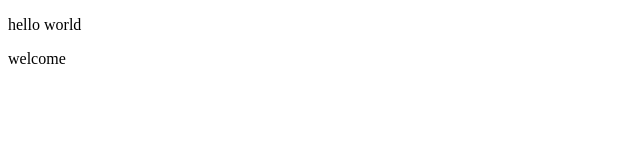
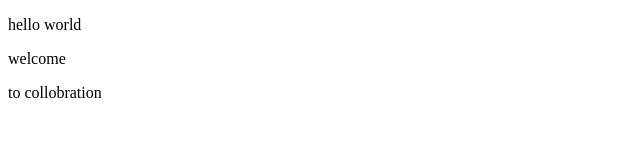
Before and after one commit to sangeethabeeram/51-batch, a plain HTML site: page index.html in a window 1280 px wide. Shown: the whole page, without its empty margins (0-640 px from the left). Drawn offline with Linux system fonts and the light colour scheme.

Commit message:
to colloborate

```diff
--- a/index.html
+++ b/index.html
@@ -8,5 +8,6 @@
 <body>
     <p>hello world</p>
     <p>welcome</p>
+    <p>to collobration</p>
 </body>
 </html>
```
